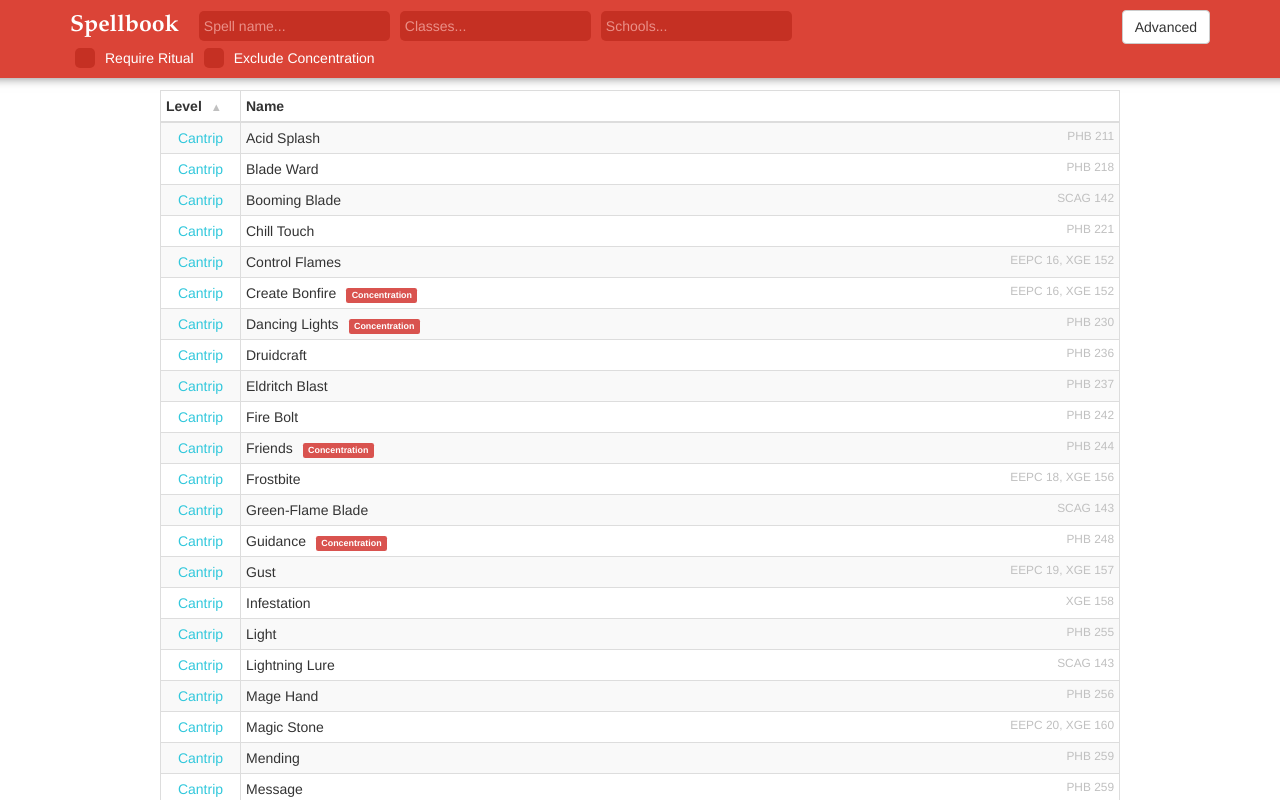
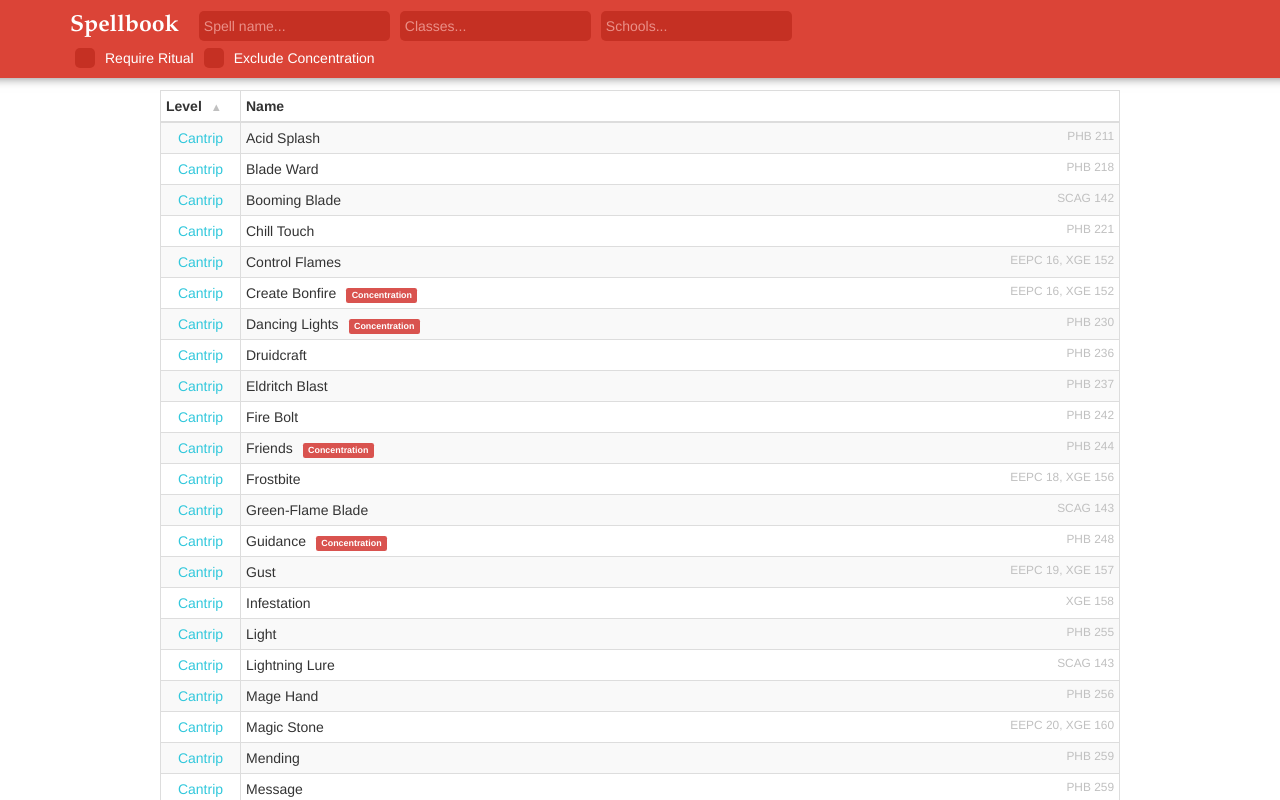
Before and after one commit to bwhetherington/dnd-spellbook, a React app: page / in a window 1280 px wide. Shown: the top 800 px of the page. Built offline with nearby package versions, Linux system fonts and the light colour scheme.

Commit message:
Hid advanced button

```diff
--- a/src/components/SpellModal.js
+++ b/src/components/SpellModal.js
@@ -55,7 +55,7 @@ const materialComponents = (material) => material
     : "";
 
 const HigherLevel = (props) => props.higherLevel
-    ? <span><b><i>At Higher Levels.</i></b> {ReactHtmlParser(props.higherLevel)}</span>
+    ? <span><b>At Higher Levels.</b> {ReactHtmlParser(props.higherLevel)}</span>
     : <span />;
 
 const SpellModal = (props) => {
--- a/src/components/SpellNav.js
+++ b/src/components/SpellNav.js
@@ -86,7 +86,7 @@ const SpellNav = (props) => {
             <SearchBar placeholder="Spell name..." onChange={props.handleFilterTextChanged} />
             <SearchBar placeholder="Classes..." onChange={props.handleFilterClassChanged} />
             <SearchBar placeholder="Schools..." onChange={props.handleFilterSchoolChanged} />
-            <AdvancedButton handleAdvancedButtonClick={props.handleAdvancedButtonClick} />
+            {/* <AdvancedButton handleAdvancedButtonClick={props.handleAdvancedButtonClick} /> */}
             <br />
             <Checkbox label="Require Ritual" onChange={props.handleFilterRitualChanged} />
             <Checkbox label="Exclude Concentration" onChange={props.handleFilterConcentrationChanged} />
```
